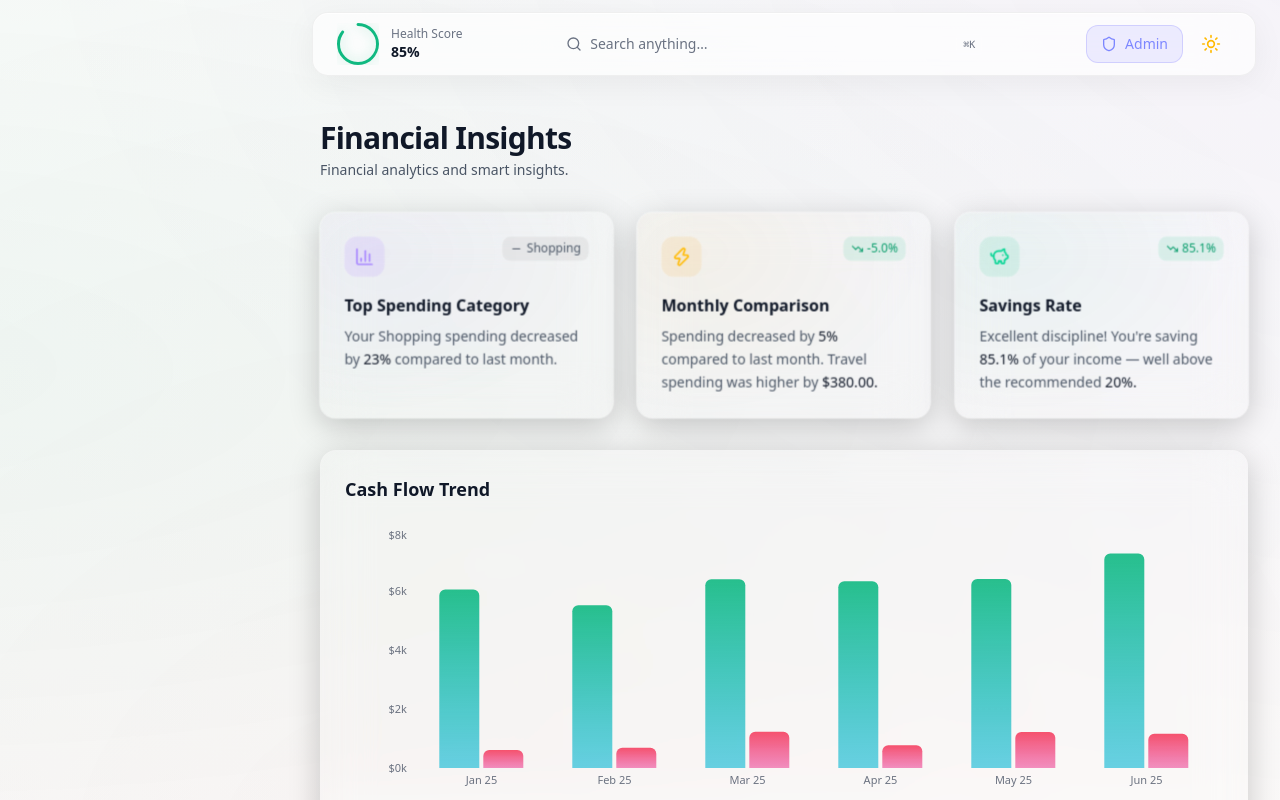
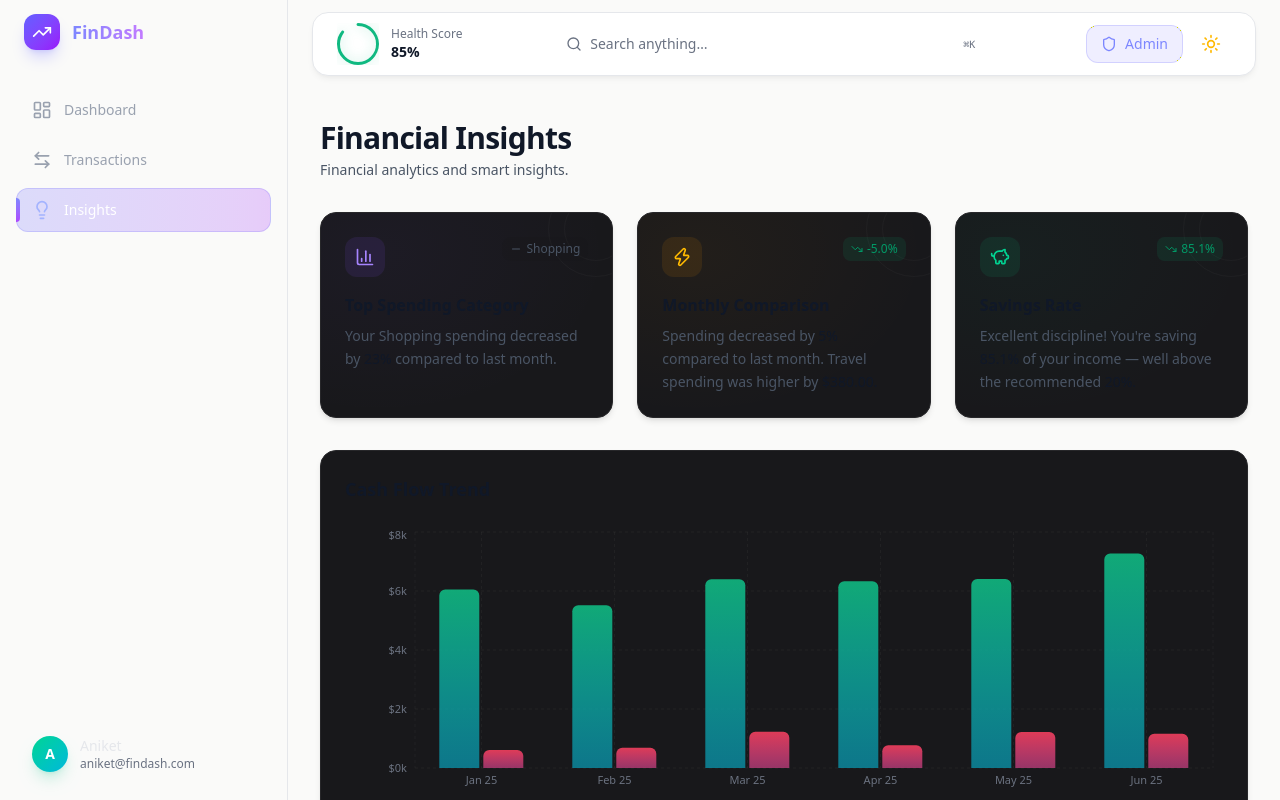
Before and after one commit to ANiket2926-lab/finance-dashboard, a Next.js app: page /insights in a window 1280 px wide. Shown: the top 800 px of the page. Built offline with nearby package versions, Linux system fonts and the light colour scheme.

Commit message:
style(ui): apply solid matte finishes, fix sidebar desktop layout, and simplify hover interactions

```diff
--- a/src/app/globals.css
+++ b/src/app/globals.css
@@ -21,7 +21,7 @@
 }
 
 /* ═══════════════════════════════════════════════════════════════════════
-   OBSIDIAN AURORA ANIMATED BACKGROUND
+   MATTE FINISH BACKGROUND
    ═══════════════════════════════════════════════════════════════════════ */
 
 .animated-bg {
@@ -29,140 +29,49 @@
   inset: 0;
   z-index: 0;
   overflow: hidden;
-  background: #09090b;
-}
-
-/* Slow drifting ambient gradient using Jade, Coral, Lavender */
-.animated-bg::before {
-  content: '';
-  position: absolute;
-  inset: -50%;
-  width: 200%;
-  height: 200%;
-  background: radial-gradient(
-    ellipse at 20% 50%,
-    rgba(16, 185, 129, 0.08) 0%, /* Jade */
-    transparent 50%
-  ),
-  radial-gradient(
-    ellipse at 80% 20%,
-    rgba(139, 92, 246, 0.1) 0%, /* Lavender */
-    transparent 50%
-  ),
-  radial-gradient(
-    ellipse at 40% 80%,
-    rgba(244, 63, 94, 0.06) 0%, /* Coral */
-    transparent 50%
-  ),
-  radial-gradient(
-    ellipse at 70% 60%,
-    rgba(168, 85, 247, 0.05) 0%,
-    transparent 50%
-  );
-  animation: aurora-drift 25s ease-in-out infinite alternate;
+  background: var(--background);
 }
 
 .animated-bg-light {
-  background: #fafaf9 !important;
-}
-
-.animated-bg-light::before {
-  background: radial-gradient(
-    ellipse at 20% 50%,
-    rgba(16, 185, 129, 0.05) 0%,
-    transparent 50%
-  ),
-  radial-gradient(
-    ellipse at 80% 20%,
-    rgba(139, 92, 246, 0.05) 0%,
-    transparent 50%
-  ),
-  radial-gradient(
-    ellipse at 40% 80%,
-    rgba(244, 63, 94, 0.03) 0%,
-    transparent 50%
-  ) !important;
+  background: var(--background) !important;
 }
 
 /* ═══════════════════════════════════════════════════════════════════════
-   GLASSMORPHISM - Premium Adjustments
+   MATTE COMPONENTS - Solid Opaque Colors
    ═══════════════════════════════════════════════════════════════════════ */
 
-.glass-panel {
-  background: rgba(255, 255, 255, 0.02);
-  backdrop-filter: blur(28px) saturate(140%);
-  -webkit-backdrop-filter: blur(28px) saturate(140%);
-  border: 1px solid rgba(255, 255, 255, 0.04);
+.glass-panel, .glass-card {
+  background: #18181b; /* Solid matte gray */
+  border: 1px solid #27272a;
+  box-shadow: 0 4px 6px -1px rgba(0, 0, 0, 0.1), 0 2px 4px -1px rgba(0, 0, 0, 0.06);
 }
 
-.glass-panel-light {
-  background: rgba(255, 255, 255, 0.7);
-  backdrop-filter: blur(28px) saturate(140%);
-  -webkit-backdrop-filter: blur(28px) saturate(140%);
-  border: 1px solid rgba(0, 0, 0, 0.05);
-}
-
-.glass-card {
-  background: rgba(255, 255, 255, 0.025);
-  backdrop-filter: blur(24px) saturate(130%);
-  -webkit-backdrop-filter: blur(24px) saturate(130%);
-  border: 1px solid rgba(255, 255, 255, 0.06);
-  box-shadow:
-    0 8px 32px rgba(0, 0, 0, 0.2),
-    inset 0 1px 0 rgba(255, 255, 255, 0.05);
-  transition: opacity 0.4s ease, filter 0.4s ease, transform 0.4s cubic-bezier(0.25, 1, 0.5, 1);
-}
-
-.glass-card-light {
-  background: rgba(255, 255, 255, 0.65);
-  backdrop-filter: blur(24px) saturate(130%);
-  -webkit-backdrop-filter: blur(24px) saturate(130%);
-  border: 1px solid rgba(0, 0, 0, 0.05);
-  box-shadow:
-    0 8px 32px rgba(0, 0, 0, 0.05),
-    inset 0 1px 0 rgba(255, 255, 255, 0.8);
-  transition: opacity 0.4s ease, filter 0.4s ease, transform 0.4s cubic-bezier(0.25, 1, 0.5, 1);
+.glass-panel-light, .glass-card-light {
+  background: #ffffff; /* Solid matte white */
+  border: 1px solid #e5e7eb;
+  box-shadow: 0 4px 6px -1px rgba(0, 0, 0, 0.05), 0 2px 4px -1px rgba(0, 0, 0, 0.03);
 }
 
 .glass-sidebar {
-  background: rgba(9, 9, 11, 0.4);
-  backdrop-filter: blur(40px) saturate(150%);
-  -webkit-backdrop-filter: blur(40px) saturate(150%);
-  border-right: 1px solid rgba(255, 255, 255, 0.04);
+  background: #09090b; /* Solid matte charcoal to match background */
+  border-right: 1px solid #27272a;
+}
+
+.glass-sidebar-light {
+  background: #fafaf9;
+  border-right: 1px solid #e5e7eb;
 }
 
 /* ═══════════════════════════════════════════════════════════════════════
-   GRADIENT BORDERS
+   BORDERS (Removed Gradient to keep Matte finish)
    ═══════════════════════════════════════════════════════════════════════ */
 
 .gradient-border {
   position: relative;
 }
 
-.gradient-border::before {
-  content: '';
-  position: absolute;
-  inset: 0;
-  border-radius: inherit;
-  padding: 1px;
-  background: linear-gradient(
-    135deg,
-    rgba(16, 185, 129, 0.4), /* Jade */
-    rgba(139, 92, 246, 0.3), /* Lavender */
-    rgba(244, 63, 94, 0.2),  /* Coral */
-    rgba(16, 185, 129, 0.1)
-  );
-  -webkit-mask: linear-gradient(#fff 0 0) content-box, linear-gradient(#fff 0 0);
-  mask: linear-gradient(#fff 0 0) content-box, linear-gradient(#fff 0 0);
-  -webkit-mask-composite: xor;
-  mask-composite: exclude;
-  pointer-events: none;
-  opacity: 0;
-  transition: opacity 0.5s ease;
-}
-
-.gradient-border:hover::before {
-  opacity: 1;
+.gradient-border:hover {
+  border-color: #52525b;
 }
 
 /* ═══════════════════════════════════════════════════════════════════════
--- a/src/components/layout/Sidebar.tsx
+++ b/src/components/layout/Sidebar.tsx
@@ -60,7 +60,7 @@ export default function Sidebar({ isOpen, onClose }: SidebarProps) {
       {/* Sidebar */}
       <aside
         className={cn(
-          'fixed inset-y-0 left-0 z-50 flex w-72 flex-col transition-transform duration-300 ease-in-out lg:sticky lg:top-0 lg:h-screen lg:z-auto',
+          'fixed inset-y-0 left-0 z-50 flex w-72 flex-col transition-transform duration-300 ease-in-out lg:sticky lg:top-0 lg:h-screen lg:z-auto lg:translate-x-0',
           isDark ? 'glass-sidebar' : 'glass-sidebar-light',
           isOpen ? 'translate-x-0' : '-translate-x-full'
         )}
--- a/src/components/ui/MagneticCard.tsx
+++ b/src/components/ui/MagneticCard.tsx
@@ -1,7 +1,7 @@
 'use client';
 
-import React, { useRef, useState } from 'react';
-import { motion, useSpring, useTransform } from 'framer-motion';
+import React, { useState } from 'react';
+import { motion } from 'framer-motion';
 
 interface MagneticCardProps {
   children: React.ReactNode;
@@ -9,82 +9,23 @@ interface MagneticCardProps {
 }
 
 export default function MagneticCard({ children, className = '' }: MagneticCardProps) {
-  const ref = useRef<HTMLDivElement>(null);
   const [isHovered, setIsHovered] = useState(false);
-
-  // Framer Motion shared values for mouse position
-  const x = useSpring(0, { stiffness: 400, damping: 30 });
-  const y = useSpring(0, { stiffness: 400, damping: 30 });
-
-  // Map mouse position to rotation values (-10 to 10 degrees)
-  const rotateX = useTransform(y, [-0.5, 0.5], [7, -7]);
-  const rotateY = useTransform(x, [-0.5, 0.5], [-7, 7]);
-
-  // Map mouse position to glare effect position
-  const glareX = useTransform(x, [-0.5, 0.5], [100, 0]);
-  const glareY = useTransform(y, [-0.5, 0.5], [100, 0]);
-  const glareOpacity = useTransform(x, [-0.5, 0, 0.5], [0.15, 0, 0.15]);
-
-  const handleMouseMove = (e: React.MouseEvent<HTMLDivElement>) => {
-    if (!ref.current) return;
-    const rect = ref.current.getBoundingClientRect();
-    const width = rect.width;
-    const height = rect.height;
-    const mouseX = e.clientX - rect.left;
-    const mouseY = e.clientY - rect.top;
-
-    const xPct = mouseX / width - 0.5; // -0.5 to 0.5
-    const yPct = mouseY / height - 0.5; // -0.5 to 0.5
-
-    x.set(xPct);
-    y.set(yPct);
-  };
-
-  const handleMouseLeave = () => {
-    setIsHovered(false);
-    x.set(0);
-    y.set(0);
-  };
-
-  const handleMouseEnter = () => {
-    setIsHovered(true);
-  };
 
   return (
     <motion.div
-      ref={ref}
-      onMouseMove={handleMouseMove}
-      onMouseEnter={handleMouseEnter}
-      onMouseLeave={handleMouseLeave}
-      style={{
-        rotateX,
-        rotateY,
-        transformPerspective: 1000,
-      }}
+      onMouseEnter={() => setIsHovered(true)}
+      onMouseLeave={() => setIsHovered(false)}
       animate={{
-        // Continuous slow breathing animation if NOT hovered
-        scale: isHovered ? 1.02 : [1, 1.01, 1],
+        scale: isHovered ? 1.02 : 1,
       }}
       transition={{
         scale: {
-          duration: isHovered ? 0.3 : 4,
-          repeat: isHovered ? 0 : Infinity,
-          ease: 'easeInOut',
+          duration: 0.3,
+          ease: 'easeOut',
         },
       }}
-      className={`relative rounded-2xl focus-item ${className}`}
+      className={`relative rounded-2xl ${className}`}
     >
-      {/* Glare effect matching mouse position */}
-      {isHovered && (
-        <motion.div
-          className="pointer-events-none absolute inset-0 z-50 rounded-2xl"
-          style={{
-            background: `radial-gradient(circle at ${glareX}% ${glareY}%, rgba(255,255,255,0.4) 0%, transparent 50%)`,
-            opacity: glareOpacity,
-            mixBlendMode: 'overlay',
-          }}
-        />
-      )}
       {children}
     </motion.div>
   );
```
